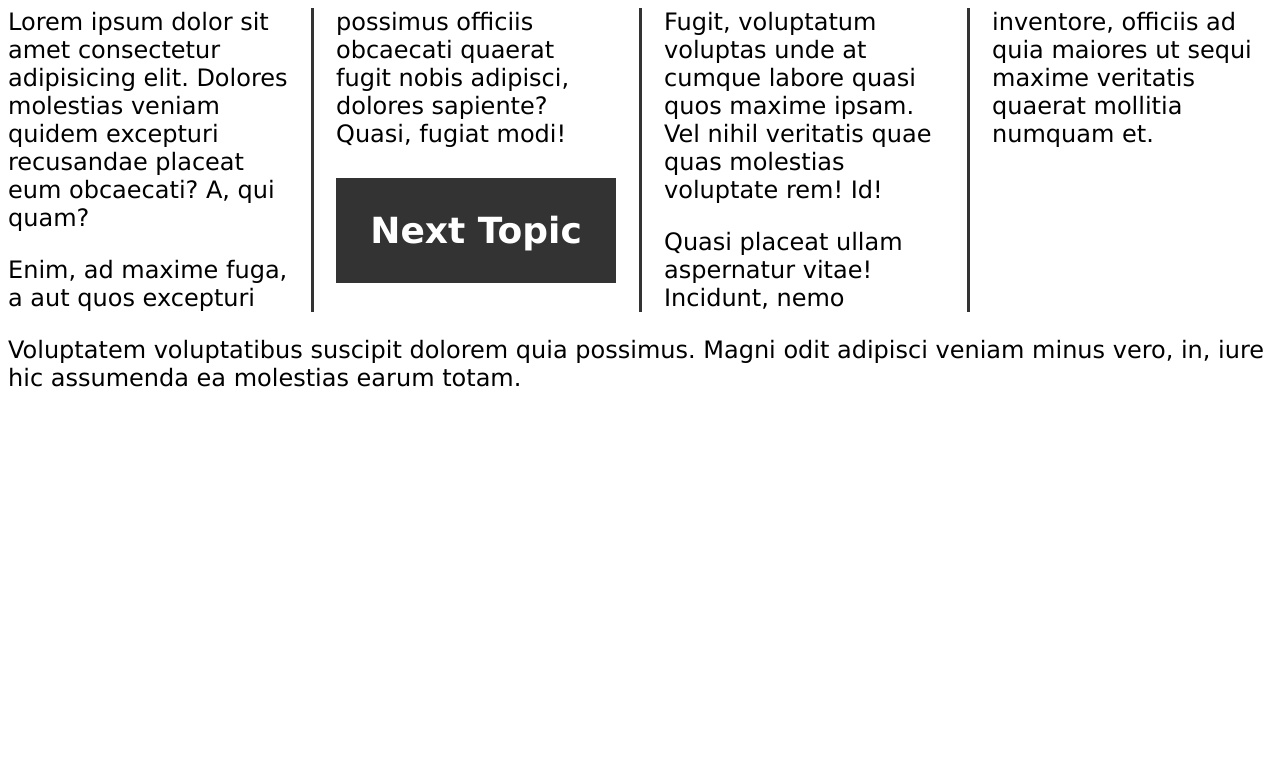
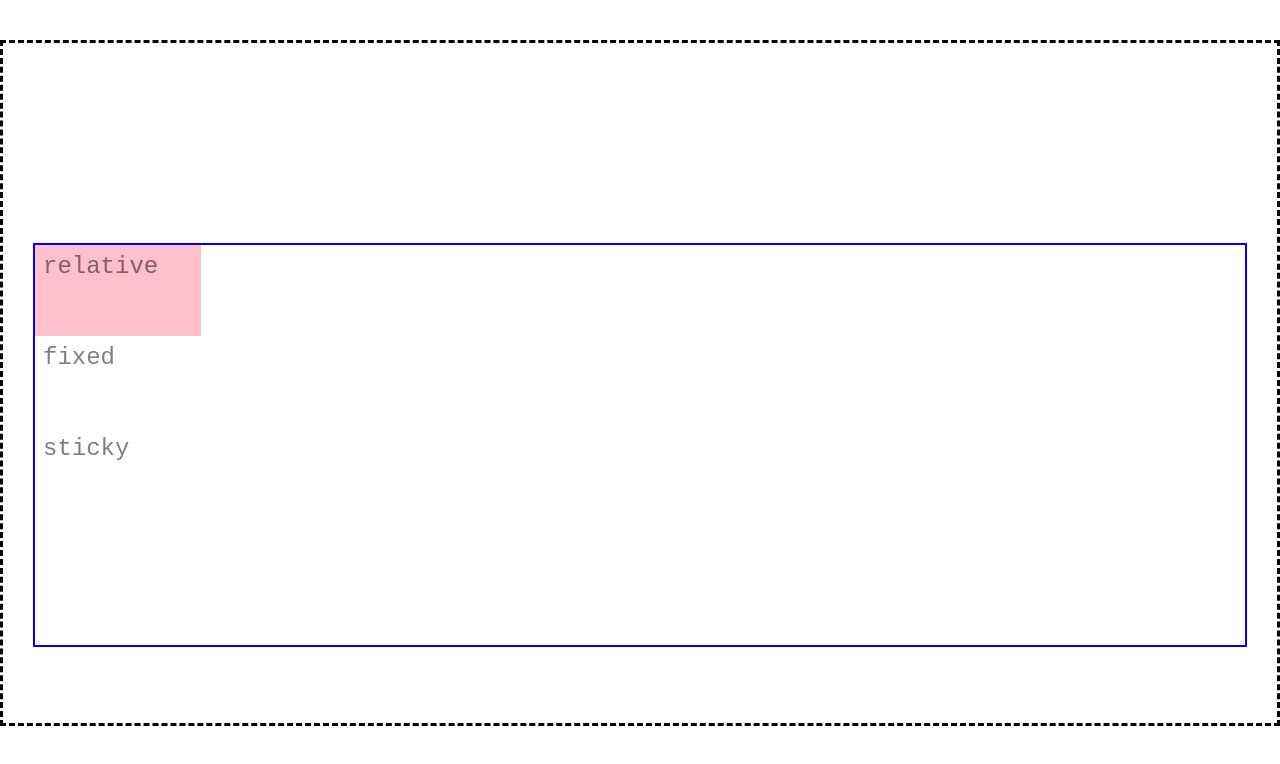
Before and after one commit to LalitAswal/Css-tutorial, a plain HTML site: page index.html in a window 1280 px wide. Drawn offline with Linux system fonts and the light colour scheme.

Commit message:
position tutorial

```diff
--- a/index.html
+++ b/index.html
@@ -3,48 +3,30 @@
 <head>
      <meta charset="UTF-8">
      <meta name="viewport" content="width=device-width, initial-scale=1.0">
-     <!-- <title>Display</title> -->
-     <title>CSS Columns</title>
-     <link rel="stylesheet" href="style.css">
+     <title>Position</title>
+     <link rel="stylesheet" href="./style.css">
 </head>
 <body>
-<main>
-     <!-- this is for display  -->
-     <!-- <p> Hi I am Lalit Aswal</p>
-     <p>I am from <span class="country">India</span></p> -->
-     <!-- <nav>
-          <ul>
-               <li><a href="">Intro</a></li>
-               <li><a href="">Project</a></li>
-               <li><a href="">Portfolio</a></li>
-          </ul>
-     </nav> -->
-     <!-- for floats -->
-     <!-- <div class="block left"> floats</div>
-     <p>Lorem ipsum dolor sit amet, consectetur adipisicing elit. Labore, expedita.</p>
-     <p>Ab recusandae provident deserunt possimus autem laudantium quos adipisci velit?</p>
-     <p>Adipisci id distinctio consequuntur similique deserunt ex quae iusto maxime.</p>
-     <p>Corrupti quis accusantium, possimus deserunt nobis repellendus molestias molestiae blanditiis.</p>
-     <div class="block right">floats</div>
-     <p>Ab recusandae provident deserunt possimus autem laudantium quos adipisci velit?</p>
-     <p>Adipisci id distinctio consequuntur similique deserunt ex quae iusto maxime.</p>
-     <p>Corrupti quis accusantium, possimus deserunt nobis repellendus molestias molestiae blanditiis.</p>
-     <p>Sed et autem reprehenderit quam quisquam natus, ad quas laborum.</p> -->
+     <div class="outer-container">
+          <div class="inner-container">
+               <div class="box absolute">
+                    <p>absolute</p>
 
-     <!-- for columns  -->
-     <section class="columns">
+               </div>
+               <div class="box relative">
+                    <p>relative</p>
 
-          <p>Lorem ipsum dolor sit amet consectetur adipisicing elit. Dolores molestias veniam quidem excepturi recusandae
-               placeat eum obcaecati? A, qui quam?</p>
-          <p>Enim, ad maxime fuga, a aut quos excepturi possimus officiis obcaecati quaerat fugit nobis adipisci, dolores
-               sapiente? Quasi, fugiat modi!</p>
-          <h2> Next Topic</h2>
-          <p>Fugit, voluptatum voluptas unde at cumque labore quasi quos maxime ipsam. Vel nihil veritatis quae quas
-               molestias voluptate rem! Id!</p>
-          <p>Quasi placeat ullam aspernatur vitae! Incidunt, nemo inventore, officiis ad quia maiores ut sequi maxime
-               veritatis quaerat mollitia numquam et.</p>
-     </section>
-     <p>Voluptatem voluptatibus suscipit dolorem quia possimus. Magni odit adipisci veniam minus vero, in, iure hic assumenda ea molestias earum totam.</p>
-</main>
+               </div>
+               <div class="box fixed">
+                    <p>fixed</p>
+
+               </div>
+               <div class="box sticky">
+                    <p>sticky</p>
+
+               </div>
+          </div>
+     </div>
+
 </body>
 </html>
--- a/style.css
+++ b/style.css
@@ -1,111 +1,52 @@
-/*
-*{
+* {
     margin: 0;
     padding: 0;
-    box-sizing: border-box;
 }
 
- ===========================display ===================================
 body {
-    font-size: 2rem;
-    font-family: "Roboto", sans-serif;
+    font-family: 'Courier New', Courier, monospace;
+    font-size: 1.5rem;
+    min-height: 200 vh;
 }
 
-/* main {
-    background-color: aqua;
-} */
-/* learning about display property  block level element */
-/* p {
-    background-color: lightgray;
-    margin: 100px 50px;
+.outer-container {
+    border: 3px dashed black;
+    width: 75vm;
+    height: 85vh;
+    margin: 40px auto;
+    position: relative;
+
+
 }
 
-.country {
-    display: inline-block;
-    background-color: #333;
-    color:  whitesmoke;
-    margin-top: 100px ;
-    height: 200px;
-    padding: 4rem;
-    /* cant apply margin-top or hight in block level element  */
-/* }  */
+/*  inner-container */
 
- /* inline level element  doesn't stack on each other
-usage case
- using link in button
- list into row
- */
-
-
-/* ul {
-    list-style-type: none;
-    padding: 0.5rem;
-    text-align: right;
-    background-color: lightgray;
-    margin: 0;
+.inner-container {
+    border: 2px solid #00f;
+    width: 40vm;
+    height: 50vh;
+    margin: 200px 30px 200px 30px;
+    position: relative;
 }
 
-li{
-    display: inline-block;
-    margin-inline:  0.5rem;
-}
-a{
-    text-decoration: none;
-
-}  */
-
-/* ================float ================== */
-
-/* body{
-font-variant-position: 1.5rem;
-font-family: "Roboto", sans-serif;
+.box {
+    width: 150px;
+    height: 75px;
+    color: rgba(0, 0, 0, .5);
+    padding: 0.5rem;
 }
 
 
-.block {
-    width: 30vw;
-    height: 30vw;
-    background-color: black;
-    color: aliceblue;
-    padding: 1rem;
+.absolute {
+    background-color: green;
+    position: absolute;
+    top: 0px;
+    left: 0px;
 }
 
-
-.left {
-    float: left;
-    margin-right: 1rem;
+.relative {
+    background-color: pink;
+    position: relative;
+    top: 0;
+    left: 0;
 }
-
-.right {
-    float: right;
-    margin-left: 1rem;
-} */
-
-/* css columns */
-
-
-body {
-    font-family:'Lucida Sans', 'Lucida Sans Regular', 'Lucida Grande', 'Lucida Sans Unicode', Geneva, Verdana, sans-serif;
-    font-size: 1.5rem;
-}
-
-.columns {
-    /* column-count: 4;
-    column-width: 250px; */
-    columns: 4 250px;
-    column-rule: 3px solid #333;
-    column-gap: 3rem;
-}
-
-.columns p {
-    margin-top: 0;
-}
-
-h2 {
-    background-color: #333;
-    color: #fff;
-    padding: 2rem;
-    text-align: center;
-    break-inside: avoid;
-
-}
```
